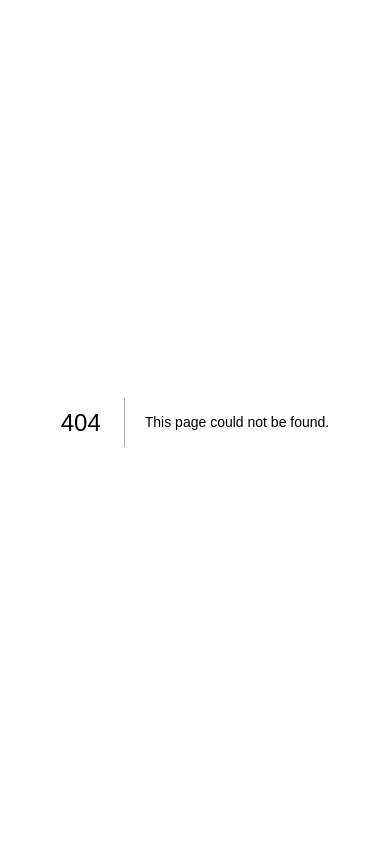
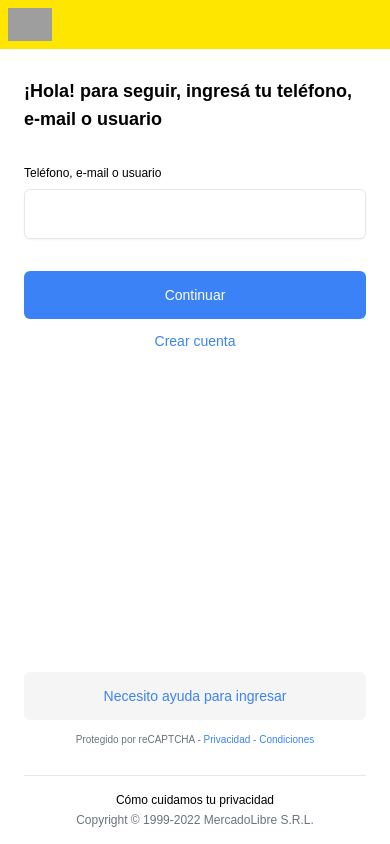
Before and after one commit to galfrevn/nextjs-mercadolibre, a Next.js app: page /login in a window 390 px wide. Before the commit this address had no page. Built offline with nearby package versions, Linux system fonts and the light colour scheme; grey boxes are pictures that could not be loaded.

Commit message:
Login Screen mobile

```diff
--- a/components/ProductPage.jsx
+++ b/components/ProductPage.jsx
@@ -2,12 +2,20 @@
 import React from "react";
 import ProductSlider from "./ProductSlider";
 import BottomAd from "./BottomAd";
-import { TruckIcon } from "@heroicons/react/outline";
+import {
+  BadgeCheckIcon,
+  HeartIcon,
+  RewindIcon,
+  ShareIcon,
+  ShieldCheckIcon,
+  SparklesIcon,
+  TruckIcon,
+} from "@heroicons/react/outline";
 
 function ProductPage() {
   return (
     <>
-      <div className="px-4 mt-5 pb-10">
+      <div className="px-4 mt-5 pb-2 border-b">
         {/* Top */}
         <div className="flex flex-col space-y-2">
           <p className="text-xs text-gray-400">Nuevo | 295 vendidos</p>
@@ -84,19 +92,77 @@
         <p className="text-xs text-gray-600">67 Ventas</p>
 
         {/* Buy Button */}
-        <p className="mt-6 text-md text-gray-800 font-medium">¡Última disponible!</p>
+        <p className="mt-6 text-md text-gray-800 font-medium">
+          ¡Última disponible!
+        </p>
 
-        <div className="flex flex-col space-y-2 mt-8" >
-          <button className="bg-blue-500 text-white font-medium text-sm rounded-md py-3.5 " >Comprar ahora</button>
-          <button className="bg-blue-50 text-blue-500 font-medium text-sm rounded-md py-3.5 " >Agregar al carrito</button>
+        <div className="flex flex-col space-y-2 mt-8">
+          <button className="bg-blue-500 text-white font-medium text-sm rounded-md py-3.5 ">
+            Comprar ahora
+          </button>
+          <button className="bg-blue-50 text-blue-500 font-medium text-sm rounded-md py-3.5 ">
+            Agregar al carrito
+          </button>
         </div>
 
+        {/* Benefits */}
+        <div className="mt-8 space-y-4">
+          <div className="flex space-x-3">
+            <RewindIcon className="w-5 mt-[2px] text-gray-500" />
+            <div className="flex flex-col h-full justify-center items-start">
+              <p className="text-xs text-gray-500">
+                <span className="text-blue-500">Devolución gratis</span> Tenés 30 días desde que lo recibís.
+              </p>
+            </div>
+          </div>
+          <div className="flex space-x-3">
+            <ShieldCheckIcon className="w-8 mt-[2px] text-gray-500" />
+            <div className="flex flex-col h-full justify-center items-start">
+              <p className="text-xs text-gray-500">
+                <span className="text-blue-500">Compra Protegida</span>, recibí el producto que esperabas o te devolvemos tu dinero.
+              </p>
+            </div>
+          </div>
+          <div className="flex space-x-3">
+            <SparklesIcon className="w-5 mt-[2px] text-gray-500" />
+            <div className="flex flex-col h-full justify-center items-start">
+              <p className="text-xs text-gray-500">
+                <span className="text-blue-500">Mercado Puntos</span>. Sumás 549 puntos.
+              </p>
+            </div>
+          </div>
+          <div className="flex space-x-3">
+            <BadgeCheckIcon className="w-5 mt-[2px] text-gray-500" />
+            <div className="flex flex-col h-full justify-center items-start">
+              <p className="text-xs text-gray-500">
+                12 meses de garantía de fábrica.
+              </p>
+            </div>
+          </div>
+        </div>
+
+        <div className="my-8 flex justify-center space-x-5 items-center" >
+          <div className="flex space-x-2 items-center" >
+            <HeartIcon className="w-5 text-blue-400" />
+            <p className="text-xs text-blue-500" >Agragar a favoritos</p>
+          </div>
+          <div className="flex space-x-2 items-center" >
+            <ShareIcon className="w-5 text-blue-400" />
+            <p className="text-xs text-blue-500" >Compartir</p>
+          </div>
+        </div>
+
+      </div>
+
+      {/* Options */}
+      <div className="pt-60" >
+
+      </div>
+
+      <BottomAd />
+    </>
 
 
-      </div>
-      <BottomAd />
-
-    </>
   );
 }
 
--- a/components/ProductSlider.jsx
+++ b/components/ProductSlider.jsx
@@ -6,7 +6,7 @@
 function ProductSlider() {
   return (
     <div className="mt-6 mb-24 relative" >
-      <Carousel infiniteLoop={true} showThumbs={false} renderIndicator={false} >
+      <Carousel infiniteLoop={true} showThumbs={false}  swipeable={true} renderIndicator={false} >
         <div>
           <img
             className=" object-contain w-[260px] h-[260px]"
--- a/pages/api/hello.js
+++ /dev/null
@@ -1,5 +0,0 @@
-// Next.js API route support: https://nextjs.org/docs/api-routes/introduction
-
-export default function handler(req, res) {
-  res.status(200).json({ name: 'John Doe' })
-}
--- /dev/null
+++ b/pages/login.jsx
@@ -0,0 +1,67 @@
+import React from "react";
+
+function login() {
+  return (
+    <div className="relative h-screen">
+
+      {/* Header */}
+      <header className="bg-[#ffe600] p-2">
+        <img
+          className="w-11"
+          src="https://http2.mlstatic.com/frontend-assets/ui-navigation/5.18.5/mercadolibre/logo__small@2x.png"
+          alt=""
+        />
+      </header>
+
+      {/* Form */}
+      <div className="px-6 mt-7">
+        <div>
+          <p className="text-lg font-semibold">
+            ¡Hola! para seguir, ingresá tu teléfono, e-mail o usuario
+          </p>
+        </div>
+
+        <div className="mt-8">
+          <p className="text-xs mb-2"> Teléfono, e-mail o usuario</p>
+          <input
+            type="text"
+            className="border w-full rounded-md p-3 shadow-sm "
+          />
+        </div>
+
+        <div className="mt-8">
+          <button className="bg-blue-500 text-white w-full font-medium text-sm rounded-md py-3.5 ">
+            Continuar
+          </button>
+          <button className="text-blue-500 font-medium w-full text-sm p-3">
+            Crear cuenta
+          </button>
+        </div>
+      </div>
+
+      {/* Footer */}
+      <div className="absolute bottom-0 px-6 left-0 w-full justify-center items-center ">
+        <div className="flex flex-col justify-center items-center pb-7 border-b">
+          <button className="bg-[#f5f5f5] text-blue-500 font-medium text-sm w-full rounded-md py-3.5 ">
+            Necesito ayuda para ingresar
+          </button>
+          <p className="text-[10px] mt-3 text-gray-500 ">
+            Protegido por reCAPTCHA -{" "}
+            <a className="text-blue-500" href="#">
+              Privacidad - Condiciones
+            </a>
+          </p>
+        </div>
+        <div className="py-4 flex flex-col justify-center items-center space-y-1" >
+          <p className="text-xs" >Cómo cuidamos tu privacidad</p>
+          <p className="text-xs text-gray-500" >Copyright © 1999-2022 MercadoLibre S.R.L.</p>
+        </div>
+
+
+      </div>
+
+    </div>
+  );
+}
+
+export default login;
```
